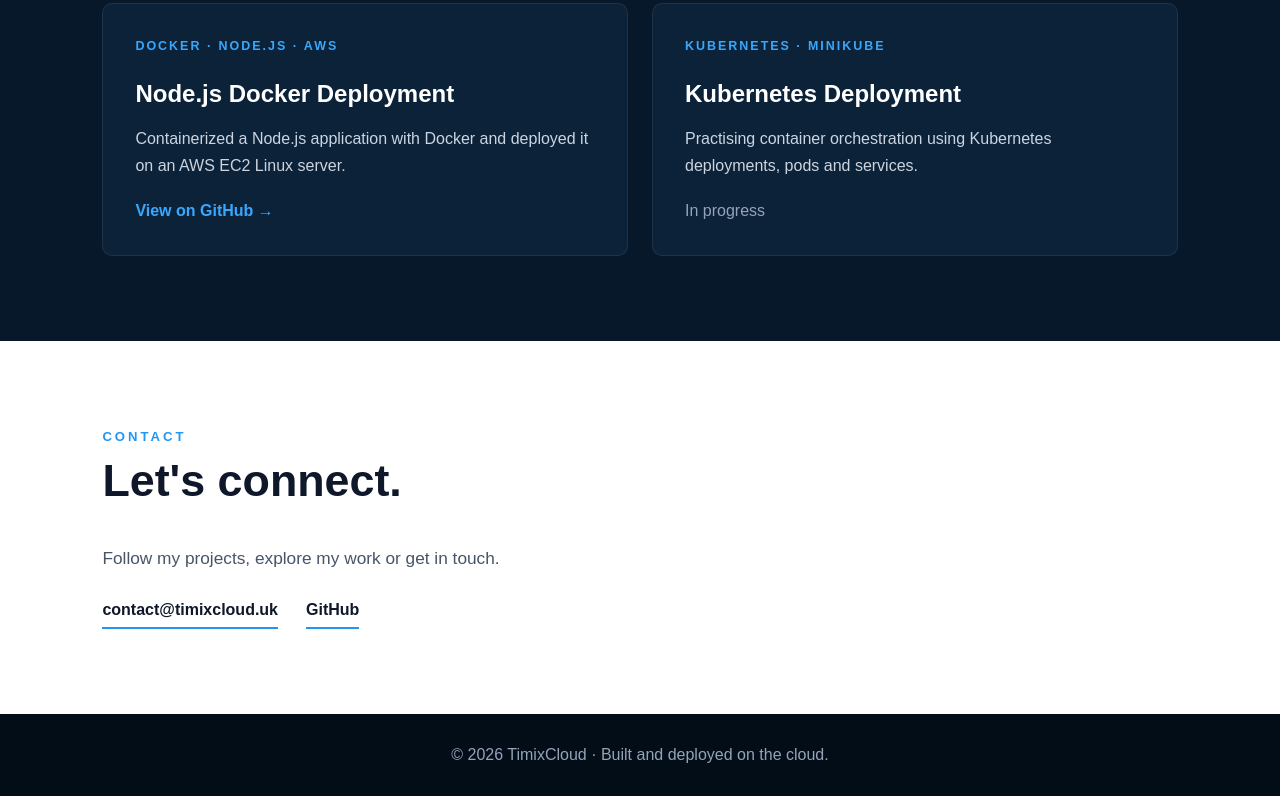
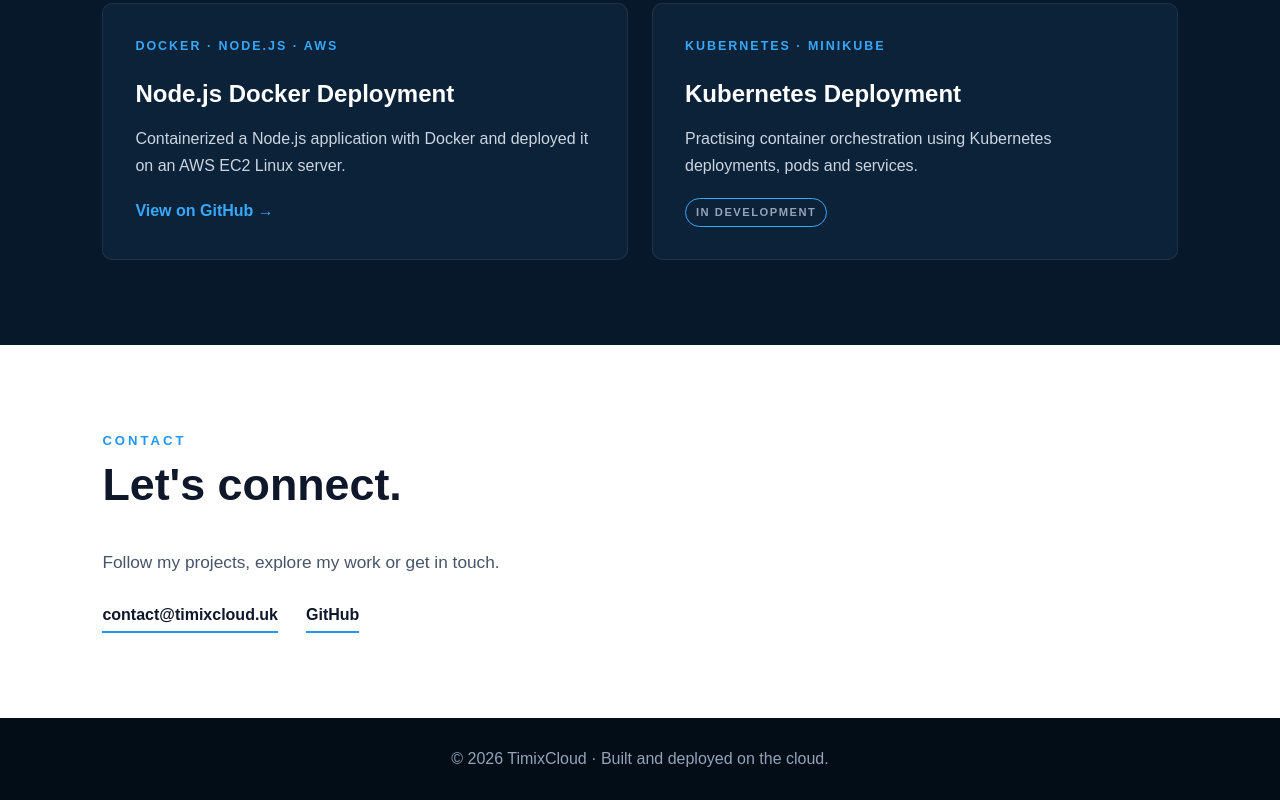
Before and after one commit to Timixojo/timixcloud, a plain HTML site: page index.html in a window 1280 px wide. Shown: the part 1954-2754 px from the top of the page. Drawn offline with Linux system fonts and the light colour scheme.

Commit message:
Add development status badge to Kubernetes project

```diff
--- a/css/style.css
+++ b/css/style.css
@@ -338,6 +338,17 @@ header {
     letter-spacing: 2px;
 }
 
+.project-status {
+    display: inline-block;
+    padding: 5px 10px;
+    border: 1px solid #38a8ff;
+    border-radius: 20px;
+    color: #38a8ff;
+    font-size: 0.7rem;
+    font-weight: 700;
+    letter-spacing: 1.5px;
+}
+
 .project-card h3 {
     margin-bottom: 12px;
 
--- a/index.html
+++ b/index.html
@@ -208,7 +208,7 @@
                         deployments, pods and services.
                     </p>
 
-                    <span>In progress</span>
+                    <span class="project-status">IN DEVELOPMENT</span>
 
                 </article>
 
```
